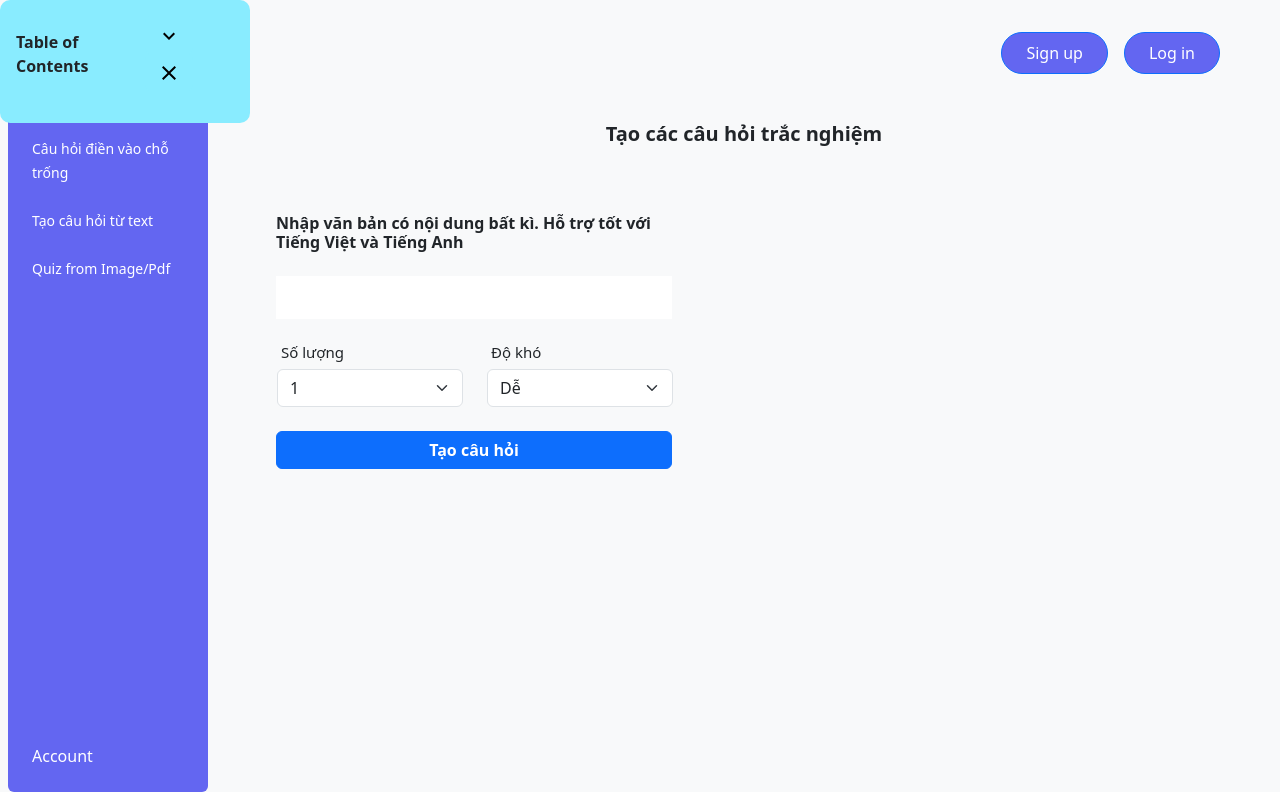
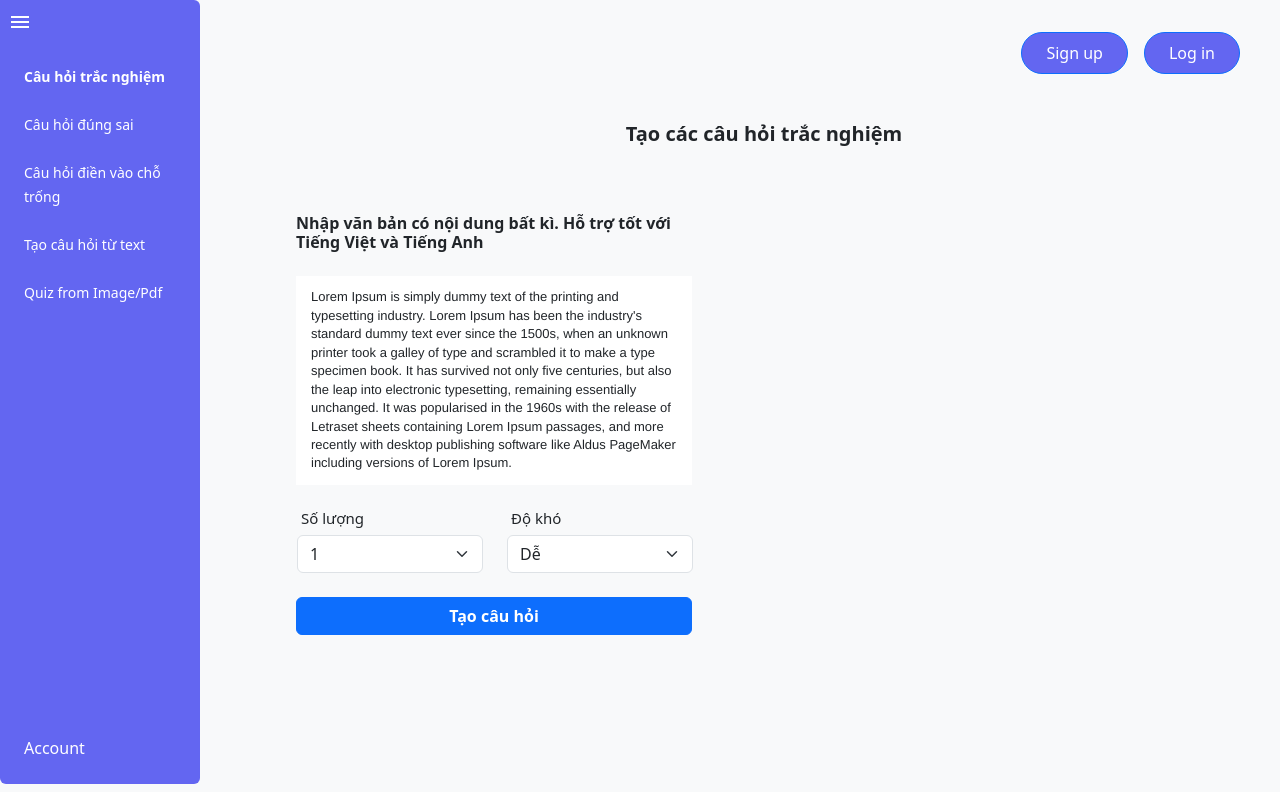
Before and after one commit to NinhTH01/QuestGen, a React (Create React App) app: page /dashboard in a window 1280 px wide. Built offline with nearby package versions, Linux system fonts and the light colour scheme.

Commit message:
Update UI for ToC and add transition

```diff
--- a/src/components/molecules/Sidebar/Sidebar.module.css
+++ b/src/components/molecules/Sidebar/Sidebar.module.css
@@ -4,7 +4,7 @@
   bottom: 0;
   left: 0;
   min-height: 100vh !important;
-  z-index: 100;
+  /* z-index: -21; */
   padding: 48px 0 0;
   box-shadow: inset -1px 0 0 rgba(0, 0, 0, 0.1);
 }
--- a/src/components/molecules/Sidebar/Sidebar.tsx
+++ b/src/components/molecules/Sidebar/Sidebar.tsx
@@ -7,19 +7,24 @@ const Sidebar: React.FC<SidebarProps> = ({ route, setRoute }) => {
     <>
       <Nav
         className={`d-flex flex-column rounded-2 p-2 ${styles.nav_tabs} justify-content-between`}
-        style={{ minHeight: "98vh", background: "rgb(99 102 241)", width: 200 }}
+        style={{
+          minHeight: "98vh",
+          background: "rgb(99 102 241)",
+          width: 200,
+          zIndex: 1,
+        }}
         activeKey="/home"
         onSelect={(selectedKey) => setRoute(Number(selectedKey))}
         variant="pills"
       >
         <Form>
-          <Nav.Item className="my-1 mt-3">
+          <Nav.Item className="my-1 mt-5">
             <Nav.Link eventKey={"0"} className={` ${styles.nav}`}>
               <span
                 className={`text-white ${
                   route === 0 ? "fw-bold" : "fw-medium"
                 }`}
-                style={{fontSize: 14}}
+                style={{ fontSize: 14 }}
               >
                 Câu hỏi trắc nghiệm
               </span>
@@ -31,7 +36,7 @@ const Sidebar: React.FC<SidebarProps> = ({ route, setRoute }) => {
                 className={`text-white ${
                   route === 1 ? "fw-bold" : "fw-medium"
                 } `}
-                style={{fontSize: 14}}
+                style={{ fontSize: 14 }}
               >
                 Câu hỏi đúng sai
               </span>
@@ -43,7 +48,7 @@ const Sidebar: React.FC<SidebarProps> = ({ route, setRoute }) => {
                 className={`text-white ${
                   route === 2 ? "fw-bold" : "fw-medium"
                 } `}
-                style={{fontSize: 14}}
+                style={{ fontSize: 14 }}
               >
                 Câu hỏi điền vào chỗ trống
               </span>
@@ -55,7 +60,7 @@ const Sidebar: React.FC<SidebarProps> = ({ route, setRoute }) => {
                 className={`text-white ${
                   route === 3 ? "fw-bold" : "fw-medium"
                 } `}
-                style={{fontSize: 14}}
+                style={{ fontSize: 14 }}
               >
                 Tạo câu hỏi từ text
               </span>
@@ -68,7 +73,7 @@ const Sidebar: React.FC<SidebarProps> = ({ route, setRoute }) => {
                 className={`text-white ${
                   route === 4 ? "fw-bold" : "fw-medium"
                 } `}
-                style={{fontSize: 14}}
+                style={{ fontSize: 14 }}
               >
                 Quiz from Image/Pdf
               </span>
--- a/src/components/organisms/TableOfContent/TableOfContent.module.css
+++ b/src/components/organisms/TableOfContent/TableOfContent.module.css
@@ -32,3 +32,40 @@
 .tooltip:hover .tooltiptext {
   visibility: visible;
 }
+
+.container {
+  min-height: 100vh !important;
+  position: fixed;
+  /* z-index: -1001; */
+}
+
+.body {
+  /* width: 200px; */
+}
+
+.body::-webkit-scrollbar {
+  display: none; /* for Chrome, Safari, and Opera */
+}
+
+/* The side navigation menu */
+.sidenav {
+  overflow-x: hidden; /* Disable horizontal scroll */
+
+  transition: 0.5s; /* 0.5 second transition effect to slide in the sidenav */
+}
+
+/* Style page content - use this if you want to push the page content to the right when you open the side navigation */
+#main {
+  transition: margin-left 0.5s;
+  padding: 20px;
+}
+
+/* On smaller screens, where height is less than 450px, change the style of the sidenav (less padding and a smaller font size) */
+@media screen and (max-height: 450px) {
+  .sidenav {
+    padding-top: 15px;
+  }
+  .sidenav a {
+    font-size: 18px;
+  }
+}
--- a/src/components/organisms/TableOfContent/TableOfContent.tsx
+++ b/src/components/organisms/TableOfContent/TableOfContent.tsx
@@ -15,24 +15,39 @@ import ClearIcon from "@mui/icons-material/Clear";
  */
 const Headings = ({ headings, activeId, expanded, handleGenQuest }: any) => (
   <ul
-    className=" "
+    id="mySideNav"
+    className={`${styles.body} `}
     style={{
-
       overflow: "scroll",
-      width: "100%",
-      overflowX: "hidden",
+      marginLeft: -15,
+      marginTop: 20,
+      height: "100vh",
+      whiteSpace: "nowrap",
+      // width: 100,
     }}
   >
     {headings.map((heading: any, index: number) => (
-      <li key={index} className={heading.id === activeId ? "active" : ""}>
+      <li key={index} style={{ listStyleType: "none" }}>
         <a
           href={`#1`}
           onClick={() => {
             handleGenQuest(heading);
           }}
-          className={` ${styles.tooltip} text-black`}
+          className={` ${styles.tooltip} text-black my-2`}
+          style={{ textDecoration: "none" }}
+        >
+          <div
+            className=" overflow-hidden text-white"
+            style={{
+              textOverflow: "ellipsis",
+              width: 160,
+              textDecoration: "none",
+              // overflowX: "hidden",
+            }}
           >
             {heading.title}
+          </div>
+
           <span className={` text-white ${styles.tooltiptext}`}>
             Click to generate
           </span>
@@ -42,19 +57,34 @@ const Headings = ({ headings, activeId, expanded, handleGenQuest }: any) => (
           <ul>
             {heading.items.map((child: any) => (
               <li
+                style={{ listStyleType: "none" }}
                 key={child.id}
-                className={child.id === activeId ? "active" : ""}
+                className={` ${styles.tooltip} text-black my-2`}
+              >
+                <a
+                  href={`#1`}
+                  onClick={() => {
+                    handleGenQuest(heading);
+                  }}
+                  className={` ${styles.tooltip} text-black`}
+                  style={{ textDecoration: "none" }}
                 >
                   <div
-                  onClick={(e) => {
-                    e.preventDefault();
-                    document.querySelector(`#${child.id}`)?.scrollIntoView({
-                      behavior: "smooth",
-                    });
+                    className=" overflow-hidden text-white"
+                    style={{
+                      textOverflow: "ellipsis",
+                      width: 160,
+                      textDecoration: "none",
+                      // overflowX: "hidden",
                     }}
                   >
                     {child.title}
                   </div>
+
+                  <span className={` text-white ${styles.tooltiptext}`}>
+                    Click to generate
+                  </span>
+                </a>
               </li>
             ))}
           </ul>
@@ -187,7 +217,7 @@ const TableOfContents: React.FC<TableOfContentsProps> = ({
   const [activeId, setActiveId] = React.useState();
   const { nestedHeadings } = useHeadingsData(content);
 
-  const [closed, setClosed] = React.useState<boolean>(false);
+  const [closed, setClosed] = React.useState<boolean>(true);
 
   const [expanded, setExpanded] = React.useState<boolean>(false);
 
@@ -214,39 +244,49 @@ const TableOfContents: React.FC<TableOfContentsProps> = ({
 
   return (
     <>
-      {closed ? (
+      {closed && (
         <Button
           style={{
-            position: "absolute",
+            position: "fixed",
             left: 0,
             top: 0,
-            background: "rgba(137, 236, 255,.7)",
+            background: "rgb(99 102 241)",
             borderRadius: 0,
+            borderWidth: 0,
             padding: 8,
+            zIndex: -2,
           }}
           onClick={handleChange}
         >
-          <MenuIcon htmlColor={"black"} />
+          <MenuIcon htmlColor={"white"} />
         </Button>
-      ) : (
+      )}
+
       <nav
         aria-label="Table of contents"
+        className={`${styles.container} ${styles.sidenav} `}
         style={{
-            position: "absolute",
-            left: 0,
+          position: "fixed",
+          left: closed ? -220 : 0,
           top: 0,
-            width: 250,
-            // height: '100%',
-            background: "rgba(137, 236, 255)",
-            borderRadius: 10,
-            padding: 16,
+          width: 220,
+          background: "rgb(99 102 241)",
+          zIndex: -1,
+          minHeight: "98vh",
+          transition: "0.5s",
         }}
       >
         <div
           // style={{ height: expanded ? "5%" : "20%" }}
           className="d-flex justify-content-between align-items-center"
         >
-            <div style={{ fontWeight: "bold" }}> Table of Contents</div>
+          <div
+            className="text-white"
+            style={{ fontWeight: "bold", marginLeft: 16 }}
+          >
+            {" "}
+            Tóm tắt
+          </div>
 
           <div>
             <Button
@@ -257,13 +297,7 @@ const TableOfContents: React.FC<TableOfContentsProps> = ({
                 borderWidth: 0,
               }}
               onClick={handleExpand}
-              >
-                {expanded ? (
-                  <KeyboardArrowUpIcon htmlColor="black" />
-                ) : (
-                  <KeyboardArrowDownIcon htmlColor="black" />
-                )}
-              </Button>
+            ></Button>
             <Button
               className=""
               style={{
@@ -274,7 +308,7 @@ const TableOfContents: React.FC<TableOfContentsProps> = ({
               }}
               onClick={handleChange}
             >
-                <ClearIcon htmlColor="black" />
+              <ClearIcon htmlColor="white" />
             </Button>
           </div>
         </div>
@@ -285,7 +319,6 @@ const TableOfContents: React.FC<TableOfContentsProps> = ({
           handleGenQuest={handleGenQuest}
         />
       </nav>
-      )}
     </>
   );
 };
--- a/src/components/templates/HomeDashboard/HomeDashboard.tsx
+++ b/src/components/templates/HomeDashboard/HomeDashboard.tsx
@@ -14,17 +14,14 @@ const HomeDashboard: React.FC<HomeDashboardProps> = ({
   handleQuestion,
   handleGenQuest,
 }) => {
-
   const DummyText =
-  "Lorem Ipsum is simply dummy text of the printing and typesetting industry. Lorem Ipsum has been the industry's standard dummy text ever since the 1500s, when an unknown printer took a galley of type and scrambled it to make a type specimen book. It has survived not only five centuries, but also the leap into electronic typesetting, remaining essentially unchanged. It was popularised in the 1960s with the release of Letraset sheets containing Lorem Ipsum passages, and more recently with desktop publishing software like Aldus PageMaker including versions of Lorem Ipsum.";
+    "Lorem Ipsum is simply dummy text of the printing and typesetting industry. Lorem Ipsum has been the industry's standard dummy text ever since the 1500s, when an unknown printer took a galley of type and scrambled it to make a type specimen book. It has survived not only five centuries, but also the leap into electronic typesetting, remaining essentially unchanged. It was popularised in the 1960s with the release of Letraset sheets containing Lorem Ipsum passages, and more recently with desktop publishing software like Aldus PageMaker including versions of Lorem Ipsum.";
 
   const [count, setCount] = React.useState(1);
 
   const [level, setLevel] = React.useState<string>("0");
 
-  const [content, setContent] = React.useState<string>(
-    DummyText
-  );
+  const [content, setContent] = React.useState<string>(DummyText);
 
   const handleEditorChange = React.useCallback((text: string) => {
     setContent(text);
@@ -48,8 +45,7 @@ const HomeDashboard: React.FC<HomeDashboardProps> = ({
               type={"mcq"}
               level={level}
               count={count}
-
-              // defaultValue={content}
+              defaultValue={content}
               handleEditorChange={handleEditorChange}
             />
           </div>
--- a/src/module/DashboardScreen/DashboardScreen.tsx
+++ b/src/module/DashboardScreen/DashboardScreen.tsx
@@ -95,7 +95,17 @@ const DashboardScreen = () => {
     } else if (route === 5) {
       return <AccountDashboard />;
     }
-  }, [answer, handleChange, handleChangeQuestion, handleChecked, handleGenQuestFromFile, handleGenQuestFromText, isEdit, route, setAnswer]);
+  }, [
+    answer,
+    handleChange,
+    handleChangeQuestion,
+    handleChecked,
+    handleGenQuestFromFile,
+    handleGenQuestFromText,
+    isEdit,
+    route,
+    setAnswer,
+  ]);
 
   return (
     <div style={{ width: "100%" }} className="bg-light">
@@ -111,7 +121,7 @@ const DashboardScreen = () => {
       >
         <Col>
           {width > 800 && (
-            <div className="p-2" style={{ position: "fixed", top: 0 }}>
+            <div className="" style={{ position: "fixed", top: 0 }}>
               <Sidebar route={route} setRoute={setRoute} />
             </div>
           )}
@@ -119,8 +129,9 @@ const DashboardScreen = () => {
         <Col
           style={{
             width: width > 800 ? "calc(100% - 208px)" : "100%",
-            marginLeft: width > 800 ? 220 : 0,
+            marginLeft: width > 800 ? 240 : 0,
             height: "99vh",
+            zIndex: 2,
           }}
         >
           <div className="p-2">
```
Lines whose indentation alone changed are shown as unchanged.
